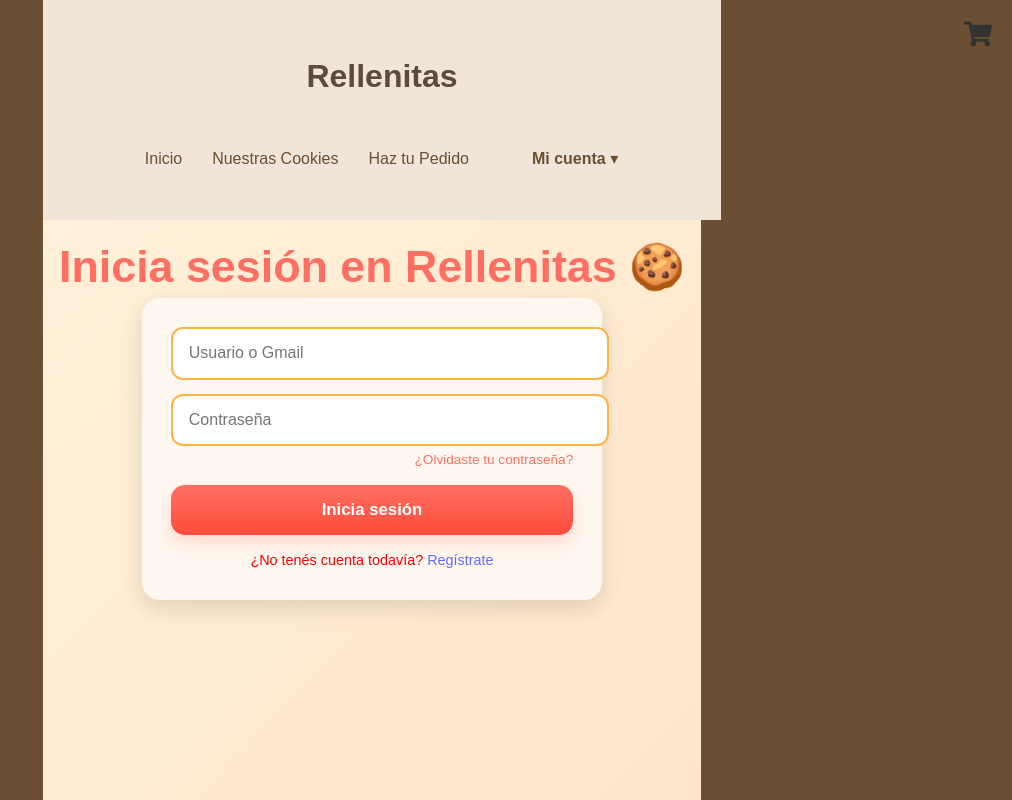
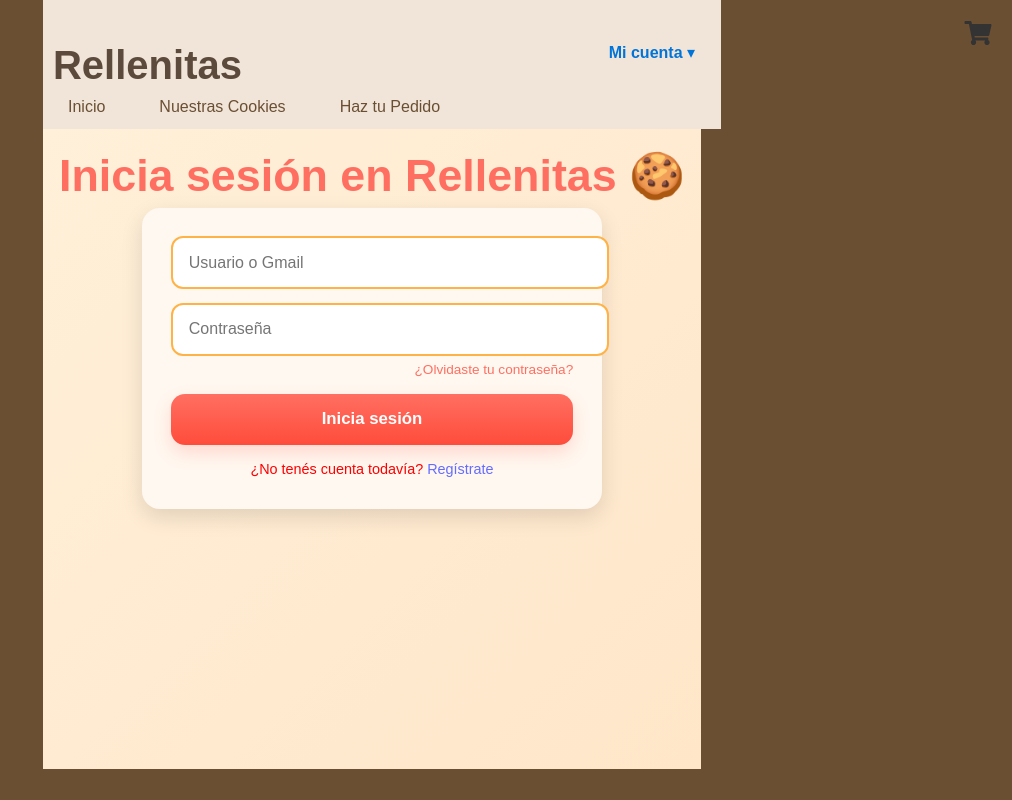
Before and after one commit to LuanaLopez20/React-LSL, a React (Vite) app in the folder rellenitas/: page /login in a window 1280 px wide. Shown: the top 800 px of the page, without its empty margins (268-1280 px from the left). Built offline with nearby package versions, Linux system fonts and the light colour scheme; a web font is replaced by a local one.

Commit message:
empece a rediseñar la parte de inicia sesion

```diff
--- a/rellenitas/src/App.css
+++ b/rellenitas/src/App.css
@@ -1,10 +1,11 @@
 @import url("https://fonts.googleapis.com/css2?family=Rubik+Gemstones&display=swap");
 
+
 html {
-  scroll-behavior: smooth;
+ scroll-behavior: smooth;
 }
 
-h1,
+
 h2,
 h3 {
   font-family: "Rubik Gemstones", sans-serif;
@@ -35,22 +36,35 @@ body {
   justify-content: center;
 }
 
+
+/* Contenedor principal de la navbar */
 .navbar {
-  background-color: #f1e5d9;
-  padding: 10px;
-  text-align: center;
-  width: 250vh;
-  align-items: center;
-  justify-content: center;
-  height: 25vh;
+  display: flex;
+  flex-direction: column; /* título arriba, links abajo */
+  align-items: center; /* centra todo horizontalmente */
+  width: 100%;
+  max-width: 1200px;
+  margin: 0 auto;
 }
 
+/* Título "Rellenitas" centrado */
 .navbar h1 {
-  font-size: 2em;
+  font-size: 2.5em;
   color: #5c4a3d;
-  align-items: center;
-  justify-content: center;
+  margin-bottom: 0.5rem;
+  text-align: center; /* asegura centrado */
 }
+
+/* Links centrados debajo del título */
+.navbar-links {
+  display: flex;
+  justify-content: center; /* centra los links horizontalmente */
+  gap: 2rem;
+  list-style: none;
+  margin: 0;
+  padding: 0;
+}
+
 
 .navbar ul {
   list-style: none;
@@ -268,3 +282,115 @@ body {
   align-items: center;
   gap: 1rem;
 }
+
+/* Asegurar que los links queden dentro del rectángulo */
+.dropdown-content li {
+  margin: 0;
+  padding: 0;
+}
+
+.dropdown-content li a,
+.dropdown-content li button {
+  display: block;
+  width: 100%;            /* que ocupe todo el ancho del cuadro */
+  padding: 0.6rem 1rem;   /* el mismo padding en todos lados */
+  box-sizing: border-box; /* evita que el padding desborde */
+  border: none;
+  outline: none;
+}
+
+.dropdown-content li a:hover,
+.dropdown-content li a:focus,
+.dropdown-content li button:hover,
+.dropdown-content li button:focus {
+  bacborder: none;
+  outline: none;
+  boxkground-color: #ffe6c9; /* ya lo tenías */
+  -shadow: none;
+}
+
+/* ---- SOLO PEGAR ESTO AL FINAL DE App.css ---- */
+
+.navbar-top {
+  display: flex;
+  justify-content: space-between; /* Logo a la izq, cuenta+carrito a la der */
+  align-items: center;
+  width: 100%;
+}
+
+.navbar-right {
+  display: flex;
+  align-items: center;
+  gap: 10px; /* espacio entre Mi cuenta y carrito */
+}
+/* --- Ajustes para navbar --- */
+
+/* Contenedor principal de navbar */
+.navbar {
+  flex-direction: column; /* ya lo tienes, para que quede título arriba y links abajo */
+  align-items: center;
+  width: 100%;
+  max-width: 1200px;
+  margin: 0 auto;
+}
+
+/* Contenedor del título "Rellenitas" */
+.navbar h1 {
+  font-size: 2.5em; /* opcional: hacerlo un poco más grande */
+  color: #5c4a3d;
+  margin-bottom: 0.5rem; /* separación debajo del título */
+  align-self: flex-start; /* para que quede alineado a la izquierda */
+}
+
+/* Contenedor que agrupa links y parte derecha (cuenta + carrito) */
+.navbar-bottom {
+  display: flex;
+  justify-content: space-between; /* links a la izquierda, cuenta+carrito a la derecha */
+  align-items: center;
+  width: 100%;
+  gap: 2rem;
+  margin-top: 0; /* quito margen extra */
+}
+
+/* Lista de links */
+.navbar-links {
+  display: flex;
+  gap: 1.5rem;
+  list-style: none;
+  margin: 0;
+  padding: 0;
+}
+
+/* Contenedor de "Mi cuenta" y carrito */
+.navbar-right {
+  display: flex;
+  align-items: center;
+  gap: 0.5rem; /* espacio pequeño entre cuenta y carrito */
+}
+
+/* Estilo para "Mi cuenta" */
+.navbar-right .dropdown span {
+  color: #0074D9; /* azul */
+  font-weight: 600;
+  cursor: pointer;
+  padding: 0.5rem 1rem;
+}
+
+/* Ajuste para que texto "Mi cuenta" y carrito estén alineados verticalmente */
+.navbar-right .dropdown span,
+.navbar-right svg, /* asumiendo que el carrito es un ícono svg */
+.navbar-right img /* o si el carrito es imagen */ {
+  vertical-align: middle;
+  display: inline-block;
+  height: 24px; /* ajusta según tamaño del carrito */
+}
+
+.mi-cuenta {
+  position: fixed;
+  top: 20px; /* misma altura que el carrito */
+  right: 70px; /* separada del carrito, ajusta según necesites */
+  z-index: 1000; /* encima del contenido */
+  color: #333;
+  text-decoration: none;
+  font-weight: bold;
+}
--- a/rellenitas/src/App.jsx
+++ b/rellenitas/src/App.jsx
@@ -1,7 +1,6 @@
 import React, { useState } from "react";
 import { Routes, Route, Link } from "react-router-dom";
 import "./App.css";
-
 import Home from "./Home";
 import Rellenitas from "./Rellenitas";
 import Pedido from "./Pedido";
@@ -36,31 +35,15 @@ function App() {
     <div className="App">
       {/* Navbar */}
       <nav className="navbar">
-        {/* Fila 1: Título */}
+        {/* Fila 1: Título + Carrito + Cuenta */}
         <div className="navbar-top">
           <h1>Rellenitas</h1>
-        </div>
-
-        {/* Fila 2: Menú + Carrito/Usuario */}
-        <div className="navbar-bottom">
-          <ul>
-            <li>
-              <Link to="/">Inicio</Link>
-            </li>
-            <li>
-              <Link to="/rellenitas">Nuestras Cookies</Link>
-            </li>
-            <li>
-              <Link to="/pedido">Haz tu Pedido</Link>
-            </li>
-          </ul>
 
           <div className="navbar-right">
-            <CarritoIcon cart={cart} />
-
+            {/* Mi cuenta primero */}
             {user ? (
               <div className="dropdown user-menu">
-                <img src="/usuario.png" alt="Usuario" className="user-icon" />
+                <span>Mi cuenta ▾</span>
                 <ul className="dropdown-content">
                   <li>
                     <Link to="/perfil">Mi perfil</Link>
@@ -83,7 +66,25 @@ function App() {
                 </ul>
               </div>
             )}
+
+            {/* Carrito después */}
+            <CarritoIcon cart={cart} />
           </div>
+        </div>
+
+        {/* Fila 2: Links centrados (sin cambios) */}
+        <div className="navbar-bottom">
+          <ul className="navbar-links">
+            <li>
+              <Link to="/">Inicio</Link>
+            </li>
+            <li>
+              <Link to="/rellenitas">Nuestras Cookies</Link>
+            </li>
+            <li>
+              <Link to="/pedido">Haz tu Pedido</Link>
+            </li>
+          </ul>
         </div>
       </nav>
 
@@ -104,10 +105,7 @@ function App() {
         <Route path="/registrate" element={<Registrate />} />
         <Route path="/login" element={<Login />} />
         <Route path="/recuperar-cuenta" element={<RecuperarCuenta />} />
-        <Route
-          path="/perfil"
-          element={<h2>Mi Perfil (datos e historial)</h2>}
-        />
+        <Route path="/perfil" element={<h2>Mi Perfil (datos e historial)</h2>} />
       </Routes>
 
       {/* Footer */}
```
